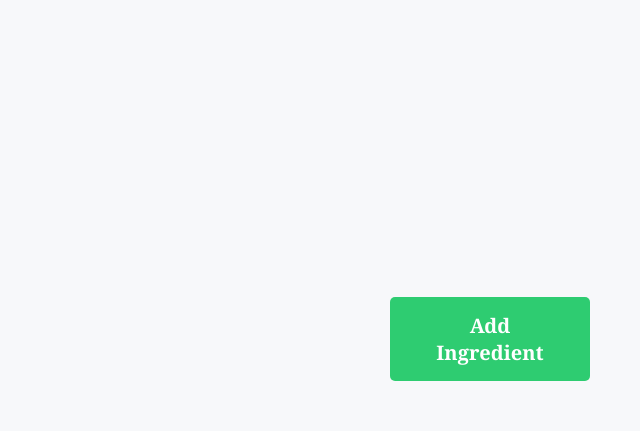
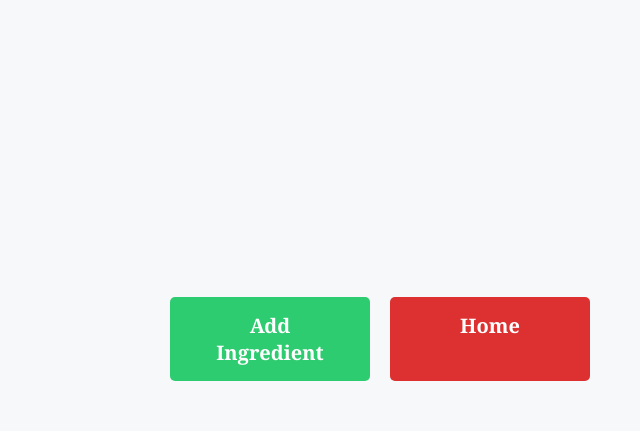
Before and after one commit to FelipeTomazEC/easy-recipe, a Django app: page /ingredients/ in a window 1280 px wide. Shown: the part 369-800 px from the top of the page, without its empty margins (640-1280 px from the left). Run offline with Django 5.2, Linux system fonts and the light colour scheme; data that the repository does not hold is empty.

Commit message:
feat: add navigation button

```diff
--- a/ingredients/static/ingredients/index.css
+++ b/ingredients/static/ingredients/index.css
@@ -75,8 +75,11 @@
     font-size: 2rem;
 }
 
-/* Add ingredient button */
-#add-ingredient-button {
+nav {
+    width: fit-content;
+    display: flex;
+    flex-direction: row;
+    gap: 2rem;
     position: fixed;
     right: 5rem;
     bottom: 5rem;
--- a/ingredients/templates/ingredients/index.html
+++ b/ingredients/templates/ingredients/index.html
@@ -36,7 +36,10 @@
             <span id="no-ingredients-message"> No ingredients found.</span>
         {% endif %}
 
-        <a href="{% url 'ingredients:add_ingredient' %}" class="button" id="add-ingredient-button"> Add Ingredient</a>
+        <nav>
+            <a href="{% url 'ingredients:add_ingredient' %}" class="button"> Add Ingredient</a>
+            <a href="{% url 'home:index' %}" class="button cancel-button">Home</a>
+        </nav>
     </main>
 </body>
 </html>
```
